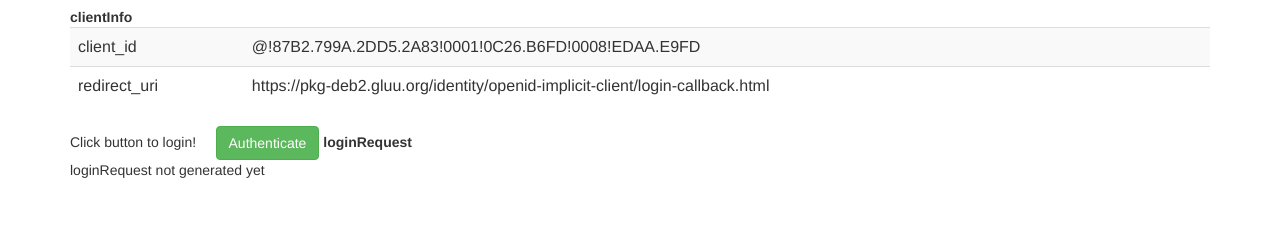
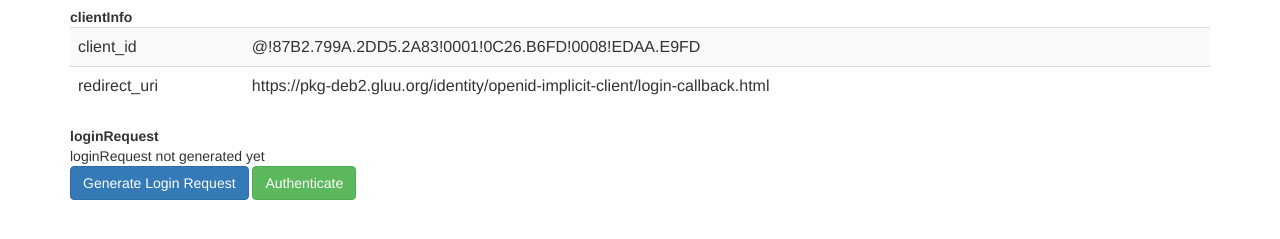
Before and after one commit to GluuFederation/openid-implicit-client, a plain HTML site: page implicit-test.html in a window 1280 px wide. Shown: the part 63-302 px from the top of the page. Drawn offline with nearby package versions, Linux system fonts and the light colour scheme; no server answers.

Commit message:
Add a button to generate login request and put all buttons in a div

```diff
--- a/implicit-test.html
+++ b/implicit-test.html
@@ -37,14 +37,17 @@
         <script type="text/javascript">
         document.getElementById('clientInfo').innerHTML = JSONObjToHTMLTable(clientInfo);
         </script>
-        Click button to login! &nbsp; &nbsp;
-
-        <button onClick="OIDC.login( {scope : 'openid profile email',
-                                  response_type : 'token id_token'} );"
-        type="button" class="btn btn-success" >Authenticate</button>
         <b>loginRequest</b>
         <div id="loginRequest">
           loginRequest not generated yet
+        </div>
+        <div class="buttons">
+          <button onClick="document.getElementById('loginRequest').innerHTML =
+          JSONObjToHTMLTable(loginRequest);"
+          type="button" class="btn btn-primary" >Generate Login Request</button>
+          <button onClick="OIDC.login( {scope : 'openid profile email',
+          response_type : 'token id_token'} );"
+          type="button" class="btn btn-success" >Authenticate</button>
         </div>
       </div>
     </BODY>
```
